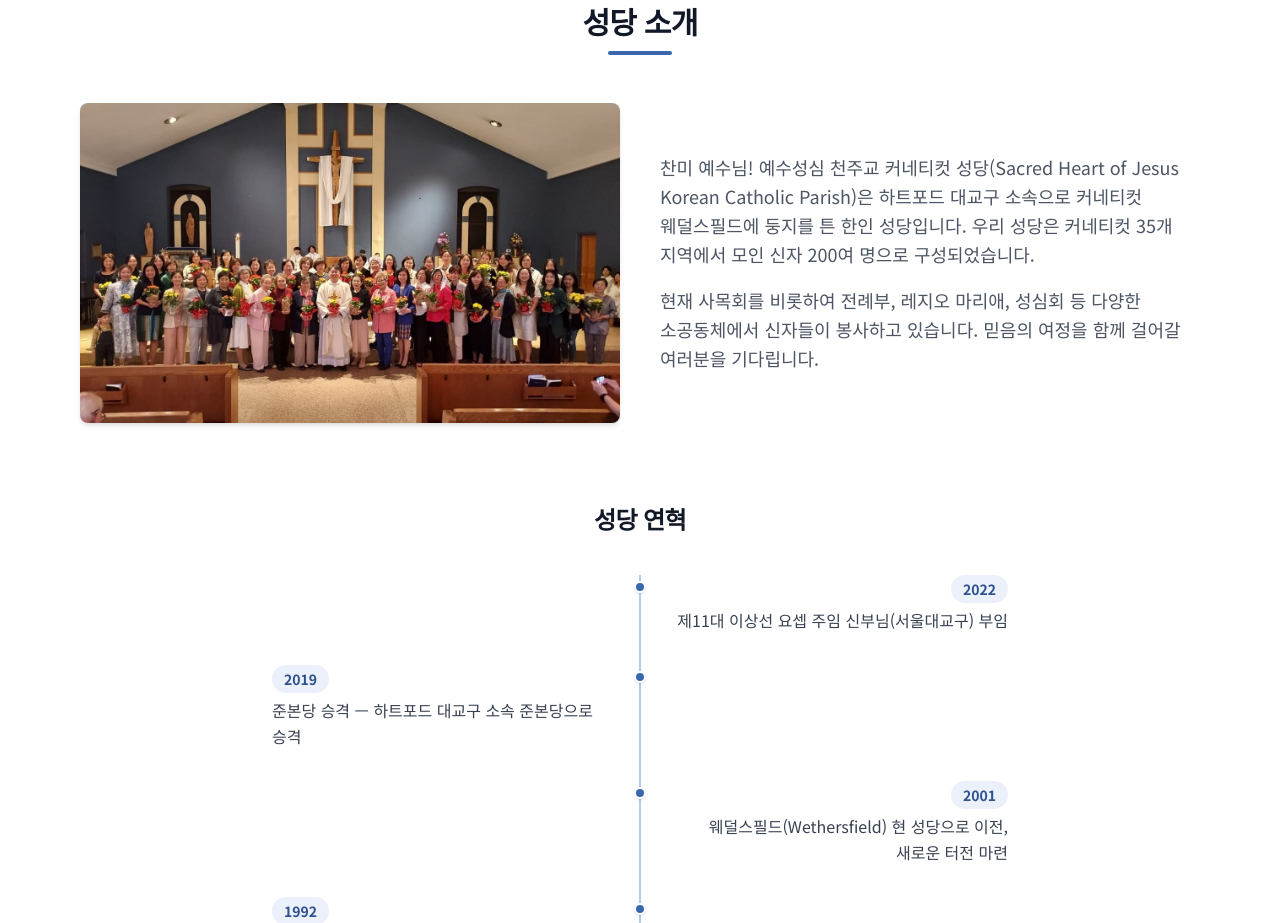
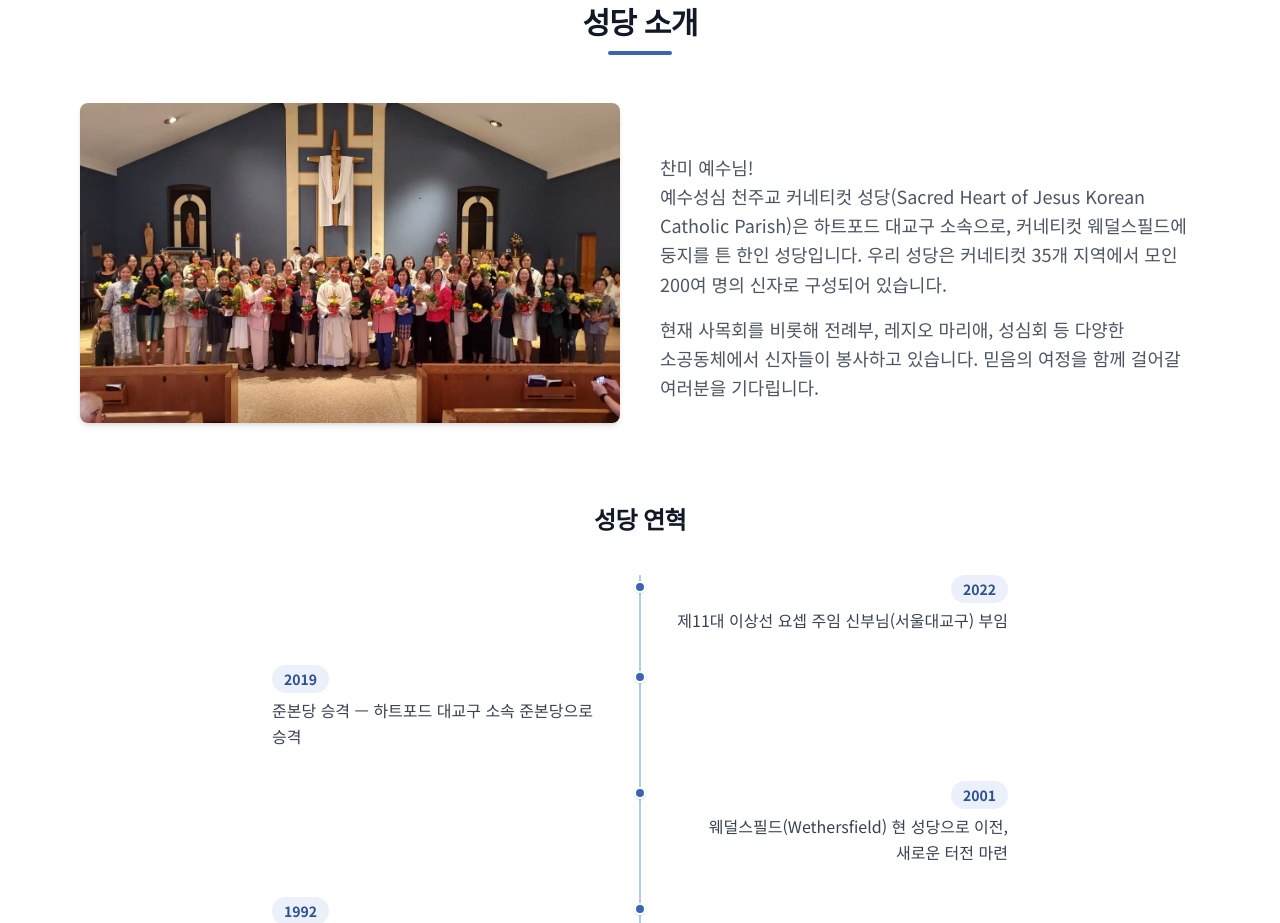
Before and after one commit to communications-ct/ctkorean, an Astro site: page /ctkorean/ko in a window 1280 px wide. Shown: the part 817-1740 px from the top of the page. Built offline with nearby package versions, Linux system fonts and the light colour scheme; Astro itself is replaced by a stand-in of ours.

Commit message:
fix: 성당 소개 텍스트 업데이트 (띄어쓰기/문구 수정)
Co-Authored-By: Claude Opus 4.6 <noreply@anthropic.com>

```diff
--- a/src/i18n/ko.json
+++ b/src/i18n/ko.json
@@ -19,8 +19,8 @@
   "hero.slide": "슬라이드 {n}",
 
   "about.title": "성당 소개",
-  "about.description": "찬미 예수님! 예수성심 천주교 커네티컷 성당(Sacred Heart of Jesus Korean Catholic Parish)은 하트포드 대교구 소속으로 커네티컷 웨덜스필드에 둥지를 튼 한인 성당입니다. 우리 성당은 커네티컷 35개 지역에서 모인 신자 200여 명으로 구성되었습니다.",
-  "about.description2": "현재 사목회를 비롯하여 전례부, 레지오 마리애, 성심회 등 다양한 소공동체에서 신자들이 봉사하고 있습니다. 믿음의 여정을 함께 걸어갈 여러분을 기다립니다.",
+  "about.description": "찬미 예수님!\n예수성심 천주교 커네티컷 성당(Sacred Heart of Jesus Korean Catholic Parish)은 하트포드 대교구 소속으로, 커네티컷 웨덜스필드에 둥지를 튼 한인 성당입니다. 우리 성당은 커네티컷 35개 지역에서 모인 200여 명의 신자로 구성되어 있습니다.",
+  "about.description2": "현재 사목회를 비롯해 전례부, 레지오 마리애, 성심회 등 다양한 소공동체에서 신자들이 봉사하고 있습니다. 믿음의 여정을 함께 걸어갈 여러분을 기다립니다.",
   "history.title": "성당 연혁",
 
   "priests.title": "신부님소개",
--- a/src/pages/ko/index.astro
+++ b/src/pages/ko/index.astro
@@ -34,7 +34,7 @@ function genLabel(n: number): string {
             />
           </div>
           <div>
-            <p class="text-lg text-gray-600 leading-relaxed mb-4">
+            <p class="text-lg text-gray-600 leading-relaxed mb-4 whitespace-pre-line">
               {t(locale, 'about.description')}
             </p>
             <p class="text-lg text-gray-600 leading-relaxed">
```
